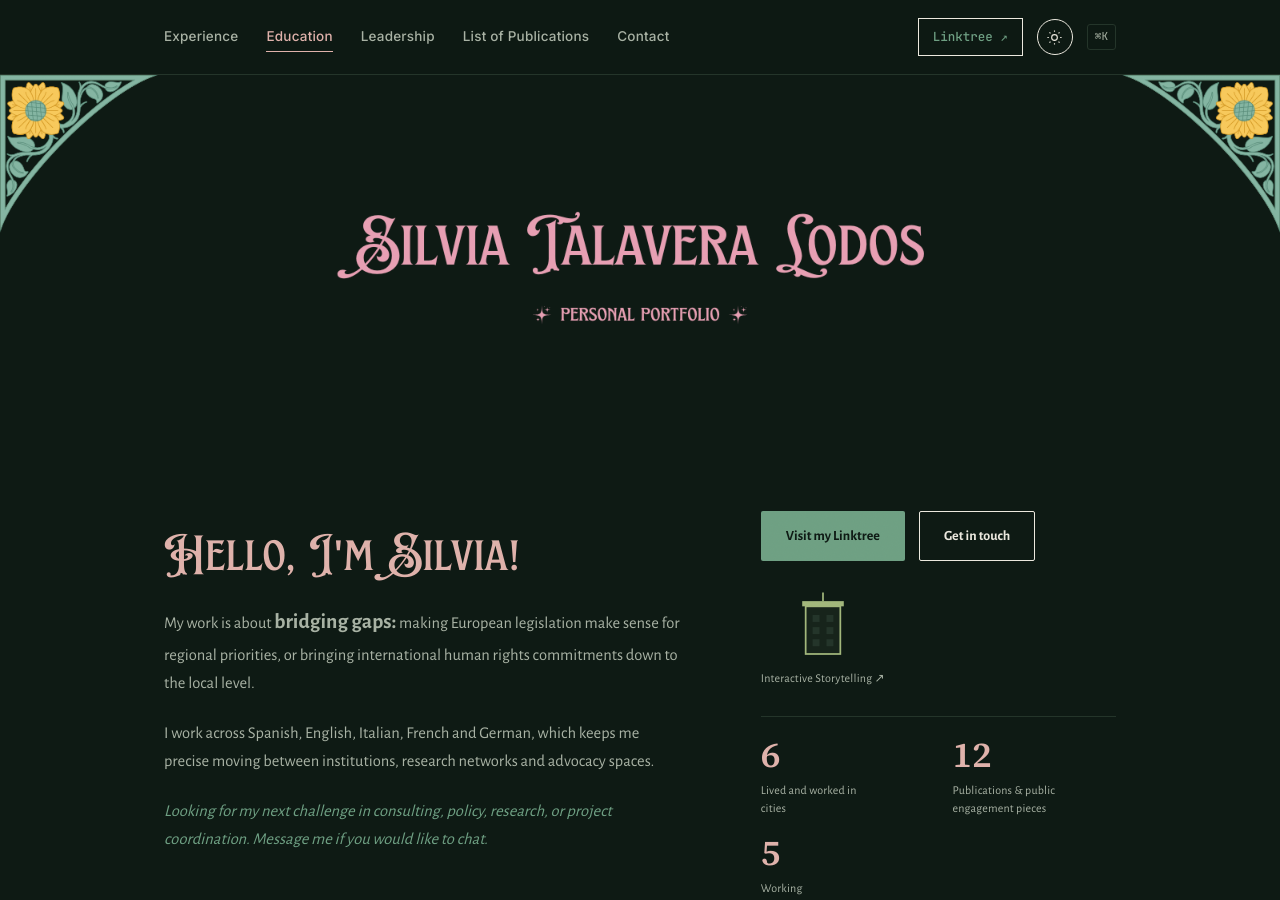
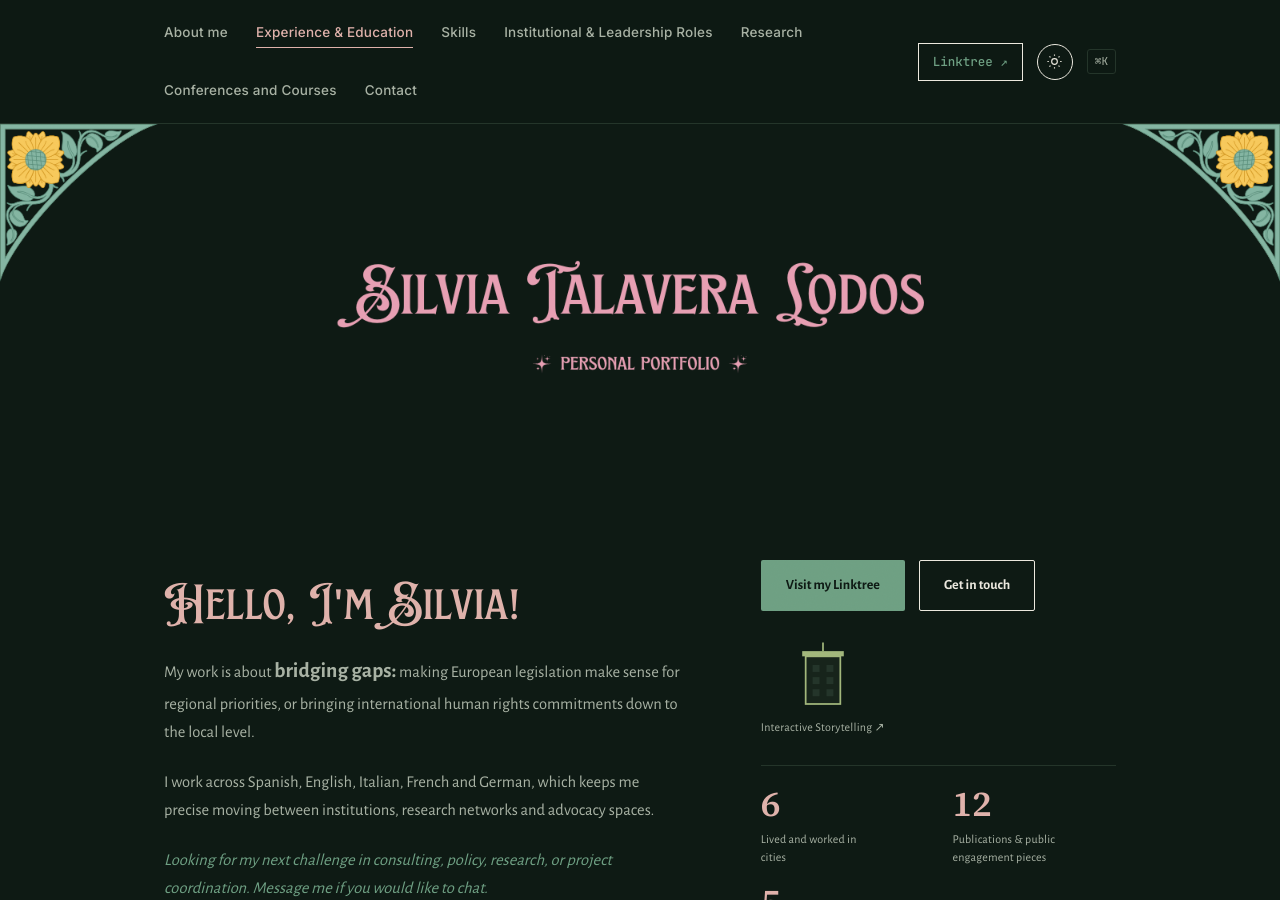
Before and after one commit to stalaveralodos-ux/s.talaveralodos, a Jekyll site: the page built from index.html, in a window 1280 px wide and 900 px high. Built offline with Jekyll 4.4.1, drawn with Linux system fonts in a browser that asks for light colours.

Commit message:
Update top navigation links in base layout

```diff
--- a/_layouts/base.html
+++ b/_layouts/base.html
@@ -20,10 +20,12 @@
 <header class="topbar">
   <div class="topbar-inner">
     <nav class="topnav">
-      <a href="#experience">Experience</a>
-      <a href="#education">Education</a>
-      <a href="#leadership">Leadership</a>
-      <a href="#publications">List of Publications</a>
+      <a href="#top">About me</a>
+      <a href="#experience">Experience &amp; Education</a>
+      <a href="#research-methods">Skills</a>
+      <a href="#leadership">Institutional &amp; Leadership Roles</a>
+      <a href="#publications">Research</a>
+      <a href="#conferences">Conferences and Courses</a>
       <a href="#contact">Contact</a>
     </nav>
     <div class="topbar-actions">
```
